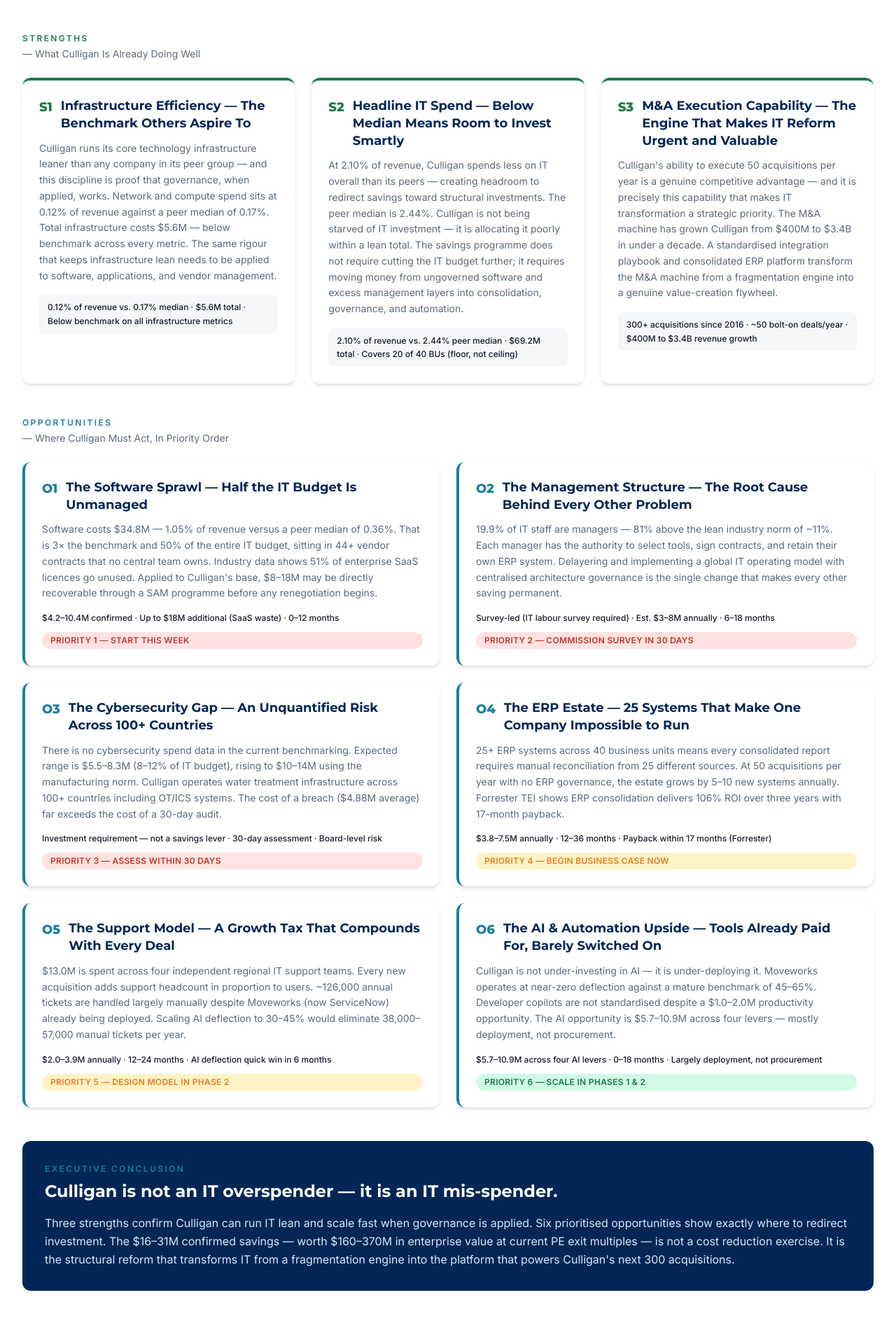
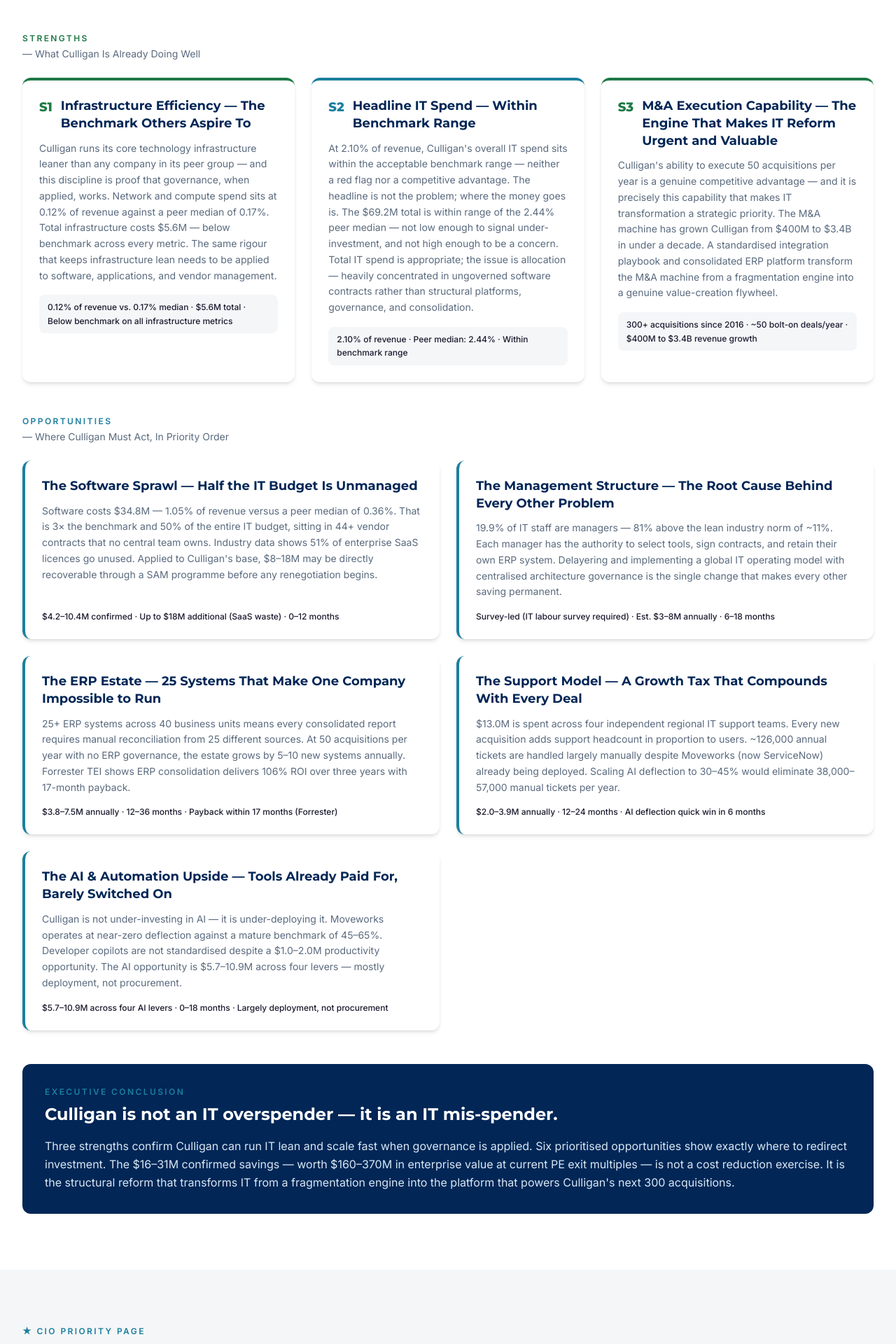
Before and after one commit to nnbiggs/culligan-benchmarking, a React (Vite) app: page / in a window 1280 px wide. Shown: the part 1100-3020 px from the top of the page at 70% size. Built offline with nearby package versions, Linux system fonts and the light colour scheme.

Commit message:
remove cybersecurity references from all sections

```diff
--- a/src/components/CioPriority.jsx
+++ b/src/components/CioPriority.jsx
@@ -28,7 +28,7 @@
             <p className="text-sm text-culligan-muted leading-relaxed">{priority.whyItMatters}</p>
           </div>
         ) : (
-          <p className="text-sm text-culligan-muted leading-relaxed">{priority.description}</p>
+          <p className="text-sm text-culligan-muted leading-relaxed whitespace-pre-line">{priority.description}</p>
         )}
 
         {priority.note && (
--- a/src/components/ExecutiveSummary.jsx
+++ b/src/components/ExecutiveSummary.jsx
@@ -1,12 +1,23 @@
 import { executiveSummary } from "../data/benchmarkData";
 import SectionWrapper from "./SectionWrapper";
-import StatusBadge from "./StatusBadge";
 
 function StrengthCard({ item }) {
+  const isNeutral = item.tone === "neutral";
+
   return (
-    <div className="rounded-xl bg-white shadow-md p-5 sm:p-6 border-t-4 border-t-culligan-green h-full">
+    <div
+      className={`rounded-xl bg-white shadow-md p-5 sm:p-6 border-t-4 h-full ${
+        isNeutral ? "border-t-culligan-accent" : "border-t-culligan-green"
+      }`}
+    >
       <div className="flex items-start gap-3 mb-3">
-        <span className="font-headline text-lg font-extrabold text-culligan-green shrink-0">{item.id}</span>
+        <span
+          className={`font-headline text-lg font-extrabold shrink-0 ${
+            isNeutral ? "text-culligan-accent" : "text-culligan-green"
+          }`}
+        >
+          {item.id}
+        </span>
         <h3 className="font-headline text-base sm:text-lg font-bold text-culligan-deep leading-snug">{item.title}</h3>
       </div>
       <p className="text-sm text-culligan-muted leading-relaxed mb-4">{item.description}</p>
@@ -18,15 +29,9 @@
 function OpportunityCard({ item }) {
   return (
     <div className="rounded-xl bg-white shadow-md p-5 sm:p-6 border-l-4 border-l-culligan-accent h-full flex flex-col">
-      <div className="flex flex-wrap items-start justify-between gap-3 mb-3">
-        <div className="flex items-start gap-3">
-          <span className="font-headline text-lg font-extrabold text-culligan-accent shrink-0">{item.id}</span>
-          <h3 className="font-headline text-base sm:text-lg font-bold text-culligan-deep leading-snug">{item.title}</h3>
-        </div>
-      </div>
+      <h3 className="font-headline text-base sm:text-lg font-bold text-culligan-deep leading-snug mb-3">{item.title}</h3>
       <p className="text-sm text-culligan-muted leading-relaxed flex-1">{item.description}</p>
-      <p className="text-xs text-culligan-body font-medium mt-4 mb-3">{item.metrics}</p>
-      <StatusBadge label={item.priority} type={item.priorityType} />
+      <p className="text-xs text-culligan-body font-medium mt-4">{item.metrics}</p>
     </div>
   );
 }
--- a/src/data/benchmarkData.js
+++ b/src/data/benchmarkData.js
@@ -13,7 +13,7 @@
   banner:
     "Draft — For internal review only. All figures are directional and unvalidated.",
   footnote:
-    "Data footnote: All metrics, savings ranges, and enterprise value estimates on this site are directional and unvalidated. Analysis reflects 20 of 40 in-scope business units; TBM tower mapping, cybersecurity spend, IT labor survey results, and remaining BU coverage are pending confirmation. Do not use for board reporting, external distribution, or investment decisions without CIO validation and sign-off.",
+    "Data footnote: All metrics, savings ranges, and enterprise value estimates on this site are directional and unvalidated. Analysis reflects 20 of 40 in-scope business units; TBM tower mapping, IT labor survey results, and remaining BU coverage are pending confirmation. Do not use for board reporting, external distribution, or investment decisions without CIO validation and sign-off.",
 };
 
 export const kpis = [
@@ -70,7 +70,7 @@
       step: "01",
       title: "Launch the SAM Program",
       description:
-        "Software Asset Management (SAM) is the discipline of knowing exactly what software licences Culligan owns, who is using them, and whether the company is getting value for money. In plain terms: right now nobody centrally knows what software is installed across 40+ acquired companies, how many seats are paid for versus actually used, or whether the same tool has been bought ten times under different contracts. A SAM program fixes this by creating a single inventory of all software contracts, identifying unused licences (industry average: 51% go unused), consolidating duplicate tools, and renegotiating vendor agreements using Culligan's full scale as leverage — instead of negotiating as 40 separate companies. This is not an IT project. It is a procurement and governance exercise that pays back faster than almost any other IT initiative available.",
+        "A Software Asset Management (SAM) program is the discipline of knowing exactly what software Culligan owns, who is using it, and whether the company is getting value for money across every contract.\n\nRight now, no single team knows what software is installed across 40+ acquired companies, how many seats are paid for versus actually used, or whether the same tool has been bought ten times under different contracts. A SAM program fixes this by creating a single inventory of all software contracts, identifying unused licences (industry average: 51% go unused), consolidating duplicate tools, and renegotiating vendor agreements using Culligan's full scale as leverage — instead of negotiating as 40 separate companies. This is not an IT project. It is a procurement and governance exercise that pays back faster than almost any other IT initiative available.",
       horizon: "Start this week",
       savings: "$4.2–10.4M yr-1",
       owner: "CIO + CPO (Procurement)",
@@ -176,10 +176,11 @@
       },
       {
         id: "S2",
-        title: "Headline IT Spend — Below Median Means Room to Invest Smartly",
+        title: "Headline IT Spend — Within Benchmark Range",
+        tone: "neutral",
         description:
-          "At 2.10% of revenue, Culligan spends less on IT overall than its peers — creating headroom to redirect savings toward structural investments. The peer median is 2.44%. Culligan is not being starved of IT investment — it is allocating it poorly within a lean total. The savings programme does not require cutting the IT budget further; it requires moving money from ungoverned software and excess management layers into consolidation, governance, and automation.",
-        highlight: "2.10% of revenue vs. 2.44% peer median · $69.2M total · Covers 20 of 40 BUs (floor, not ceiling)",
+          "At 2.10% of revenue, Culligan's overall IT spend sits within the acceptable benchmark range — neither a red flag nor a competitive advantage. The headline is not the problem; where the money goes is. The $69.2M total is within range of the 2.44% peer median — not low enough to signal under-investment, and not high enough to be a concern. Total IT spend is appropriate; the issue is allocation — heavily concentrated in ungoverned software contracts rather than structural platforms, governance, and consolidation.",
+        highlight: "2.10% of revenue · Peer median: 2.44% · Within benchmark range",
       },
       {
         id: "S3",
@@ -200,8 +201,6 @@
         description:
           "Software costs $34.8M — 1.05% of revenue versus a peer median of 0.36%. That is 3× the benchmark and 50% of the entire IT budget, sitting in 44+ vendor contracts that no central team owns. Industry data shows 51% of enterprise SaaS licences go unused. Applied to Culligan's base, $8–18M may be directly recoverable through a SAM programme before any renegotiation begins.",
         metrics: "$4.2–10.4M confirmed · Up to $18M additional (SaaS waste) · 0–12 months",
-        priority: "PRIORITY 1 — START THIS WEEK",
-        priorityType: "red",
       },
       {
         id: "O2",
@@ -209,17 +208,6 @@
         description:
           "19.9% of IT staff are managers — 81% above the lean industry norm of ~11%. Each manager has the authority to select tools, sign contracts, and retain their own ERP system. Delayering and implementing a global IT operating model with centralised architecture governance is the single change that makes every other saving permanent.",
         metrics: "Survey-led (IT labour survey required) · Est. $3–8M annually · 6–18 months",
-        priority: "PRIORITY 2 — COMMISSION SURVEY IN 30 DAYS",
-        priorityType: "red",
-      },
-      {
-        id: "O3",
-        title: "The Cybersecurity Gap — An Unquantified Risk Across 100+ Countries",
-        description:
-          "There is no cybersecurity spend data in the current benchmarking. Expected range is $5.5–8.3M (8–12% of IT budget), rising to $10–14M using the manufacturing norm. Culligan operates water treatment infrastructure across 100+ countries including OT/ICS systems. The cost of a breach ($4.88M average) far exceeds the cost of a 30-day audit.",
-        metrics: "Investment requirement — not a savings lever · 30-day assessment · Board-level risk",
-        priority: "PRIORITY 3 — ASSESS WITHIN 30 DAYS",
-        priorityType: "red",
       },
       {
         id: "O4",
@@ -227,8 +215,6 @@
         description:
           "25+ ERP systems across 40 business units means every consolidated report requires manual reconciliation from 25 different sources. At 50 acquisitions per year with no ERP governance, the estate grows by 5–10 new systems annually. Forrester TEI shows ERP consolidation delivers 106% ROI over three years with 17-month payback.",
         metrics: "$3.8–7.5M annually · 12–36 months · Payback within 17 months (Forrester)",
-        priority: "PRIORITY 4 — BEGIN BUSINESS CASE NOW",
-        priorityType: "amber",
       },
       {
         id: "O5",
@@ -236,8 +222,6 @@
         description:
           "$13.0M is spent across four independent regional IT support teams. Every new acquisition adds support headcount in proportion to users. ~126,000 annual tickets are handled largely manually despite Moveworks (now ServiceNow) already being deployed. Scaling AI deflection to 30–45% would eliminate 38,000–57,000 manual tickets per year.",
         metrics: "$2.0–3.9M annually · 12–24 months · AI deflection quick win in 6 months",
-        priority: "PRIORITY 5 — DESIGN MODEL IN PHASE 2",
-        priorityType: "amber",
       },
       {
         id: "O6",
@@ -245,8 +229,6 @@
         description:
           "Culligan is not under-investing in AI — it is under-deploying it. Moveworks operates at near-zero deflection against a mature benchmark of 45–65%. Developer copilots are not standardised despite a $1.0–2.0M productivity opportunity. The AI opportunity is $5.7–10.9M across four levers — mostly deployment, not procurement.",
         metrics: "$5.7–10.9M across four AI levers · 0–18 months · Largely deployment, not procurement",
-        priority: "PRIORITY 6 — SCALE IN PHASES 1 & 2",
-        priorityType: "green",
       },
     ],
   },
@@ -355,14 +337,6 @@
           "Culligan already has Moveworks (now ServiceNow) to handle routine IT requests — but it has barely been switched on. At 126,000 tickets and $22 per ticket, deploying AI properly could automatically handle 40–50% of requests, saving $1–1.5M annually without buying new technology.",
       },
       {
-        area: "Cybersecurity",
-        status: "UNASSESSED",
-        statusType: "red",
-        numbers: "Security spend in benchmarking: $0 captured\nExpected range: 8–12% of IT budget\nExpected spend: $5.5–8.3M\nManufacturing norm: 15–20% of IT budget\nCulligan countries of operation: 100+",
-        meaning:
-          "Nobody knows how much Culligan spends on security or whether it is enough. For a company operating water treatment infrastructure across 100+ countries, this is a board-level concern. OT/ICS systems require dedicated protection. The absence of data must be addressed immediately.",
-      },
-      {
         area: "Overall IT Spend",
         status: "BELOW MEDIAN",
         statusType: "green",
@@ -424,7 +398,6 @@
     { item: "IT org at 19.9% management (vs. 12%)", annual: "~$3–6M", threeYear: "~$9–18M", basis: "Excess management layers produce software 3× median and app sprawl; 15–20 excess FTEs" },
     { item: "Software at 3× median — each additional year", annual: "~$15–20M", threeYear: "~$45–60M", basis: "Paying $34.8M vs. ~$12M peer-equivalent; new BUs add contracts with no governance" },
     { item: "No shared-services IT support model", annual: "~$1–2M", threeYear: "~$3–6M", basis: "Each acquired BU adds proportional support FTEs; linear vs. sub-linear scaling" },
-    { item: "Cybersecurity gap unquantified", annual: "Exposure", threeYear: "Board Risk", basis: "OT/ICS across 100+ countries; average enterprise breach cost $4.88M (IBM 2024)" },
     { item: "TOTAL ANNUAL COST OF INACTION", annual: "~$22–35M/yr", threeYear: "~$66–105M", basis: "Conservative floor — excludes M&A deal value erosion and regulatory exposure", isTotal: true },
   ],
   note: "Annual cost estimates are directional and based on industry benchmarks applied to Culligan's specific profile.",
@@ -436,7 +409,7 @@
 
 export const strategicInsights = {
   title: "Strategic Insights & Required Actions",
-  subtitle: "Seven insights — each with observation, business implication, and mandatory action",
+  subtitle: "Six insights — each with observation, business implication, and mandatory action",
   items: [
     {
       id: 1,
@@ -490,16 +463,6 @@
     },
     {
       id: 6,
-      title: "Cybersecurity: A Board-Level Blind Spot",
-      borderColor: "#C0392B",
-      sections: {
-        observation: "No cybersecurity spend data in benchmarking. Enterprise norm: 8–12% of IT budget; manufacturing/OT: 15–20%. Applied to $69.2M base: expected spend is $5.5–13.8M. Gartner projects $240B global security spend in 2026. AI-enabled attacks increased 72% in 2025.",
-        businessImplication: "Culligan operates across 100+ countries with water treatment manufacturing assets including OT/ICS infrastructure — a specific and growing attack vector. An unquantified cybersecurity posture is an unmanaged board-level risk.",
-        requiredAction: "Immediately commission cybersecurity spend audit. Map all security spend within $69.2M baseline. Benchmark vs. norms. Identify OT/ICS gaps. Present findings to the board before trusted baseline is finalized.",
-      },
-    },
-    {
-      id: 7,
       title: "Infrastructure Is a Discipline to Export, Not an Area to Fix",
       borderColor: "#1E7A46",
       sections: {
@@ -546,7 +509,7 @@
   title: "IT Maturity Model",
   subtitle: "Where Culligan sits today — and where it needs to be",
   intro:
-    "Culligan's current state across eight domains on a 1–5 scale (1 = Reactive, 5 = Optimized). Target reflects the state needed to support M&A strategy without compounding cost.",
+    "Culligan's current state across seven domains on a 1–5 scale (1 = Reactive, 5 = Optimized). Target reflects the state needed to support M&A strategy without compounding cost.",
   columns: ["Domain", "Score", "Level", "Current State", "Target State", "Gap"],
   rows: [
     { domain: "Vendor & License Governance", score: "1 / 5", level: "Reactive", current: "44+ contracts, no central governance, 3× peer median", target: "4 — Proactive: Group-wide SAM, vendor council, EA governance", gap: "3 levels" },
@@ -555,12 +518,11 @@
     { domain: "IT Support & Operating Model", score: "2 / 5", level: "Developing", current: "4 regional models, no shared services, manual tickets", target: "4 — Proactive: Unified ITSM, shared services, AI deflection", gap: "2 levels" },
     { domain: "Infrastructure & Cloud", score: "3 / 5", level: "Defined", current: "Lean, at/below benchmark, FinOps absent", target: "4 — Proactive: FinOps, cloud governance, resilience", gap: "1 level" },
     { domain: "AI & Automation", score: "2 / 5", level: "Developing", current: "Moveworks early-stage, copilots not standardized", target: "4 — Proactive: AI deflection 40%+, copilots standardized", gap: "2 levels" },
-    { domain: "Cybersecurity Posture", score: "? / 5", level: "UNASSESSED", current: "No spend data — posture unknown", target: "3 — Defined: Spend quantified, gap to 8–12% norm closed", gap: "Unknown" },
     { domain: "M&A IT Integration Capability", score: "2 / 5", level: "Developing", current: "No standardized playbook; BU-by-BU approach", target: "4 — Proactive: Repeatable playbook, <90-day Day-1 readiness", gap: "2 levels" },
   ],
   callout: {
     label: "MATURITY READING",
-    text: "Culligan scores 1–2 across five of eight domains — including the two most critical (Vendor Governance and M&A IT Integration). No domain scores above 3. The target is reaching 3–4 across the board — the threshold at which IT stops being a growth constraint and starts being a growth enabler.",
+    text: "Culligan scores 1–2 across six of seven domains — including the two most critical (Vendor Governance and M&A IT Integration). No domain scores above 3. The target is reaching 3–4 across the board — the threshold at which IT stops being a growth constraint and starts being a growth enabler.",
   },
 };
 
@@ -577,7 +539,6 @@
       items: [
         "H6 — SAM + Vendor Rationalization ($4.2–10.4M, 0–12 mo)",
         "IT Labor Survey — commissions in 30 days, sizes H2",
-        "Cybersecurity spend audit (30-day assessment)",
         "Close BU data gaps — Italy first (30–60 days)",
         "AI-driven SAM tooling — accelerates H6 savings",
       ],
@@ -611,7 +572,7 @@
       color: "#5A6A7E",
       items: [
         "Deep infrastructure re-architecture (already lean)",
-        "Full OT/ICS tech refresh (unless security audit mandates)",
+        "Full OT/ICS tech refresh",
         "Legacy data center exits (sequence after ERP decisions)",
       ],
     },
@@ -632,7 +593,6 @@
         "Launch SAM + vendor rationalization program across all 44+ contracts",
         "Appoint SAM program lead; establish vendor governance council",
         "Commission IT labor survey (60 days) to size H2 delayering",
-        "Cybersecurity spend audit — map posture vs. 8–12% IT budget norm",
         "Close BU coverage gap: Italy (9 entities), Canada, CWC, China, EMEA OEM",
         "Validate TBM tower mapping in CIO office workshops",
         "Deploy AI-driven SAM tooling to accelerate license waste recovery",
@@ -668,7 +628,7 @@
       ],
     },
   ],
-  note: "Phase 1 and Phase 2 can run concurrently where independent. Phase 3 ERP work must not begin until Phase 2 org governance and Architecture Council are operational. Cybersecurity assessment runs in parallel with all phases.",
+  note: "Phase 1 and Phase 2 can run concurrently where independent. Phase 3 ERP work must not begin until Phase 2 org governance and Architecture Council are operational.",
 };
 
 export const benchmarkTable = {
@@ -685,7 +645,6 @@
     { metric: "IT FTEs per $1B Revenue", culligan: "85", peer: "70.5", comparison: "🟡 +21%" },
     { metric: "AI Ticket Deflection", culligan: "~0%", peer: "45–65% (mature)", comparison: "🔴 Far Below" },
     { metric: "SaaS License Utilization", culligan: "Unknown", peer: "54% avg", comparison: "🟡 Unassessed" },
-    { metric: "Cybersecurity % IT Budget", culligan: "Unknown", peer: "8–12%", comparison: "🔴 Unquantified" },
     { metric: "Offshore Delivery Mix", culligan: "Below norm", peer: "25–35%", comparison: "🟡 Gap Exists" },
     { metric: "M&A IT Integration Playbook", culligan: "None", peer: "Standardized", comparison: "🔴 Missing" },
   ],
```
